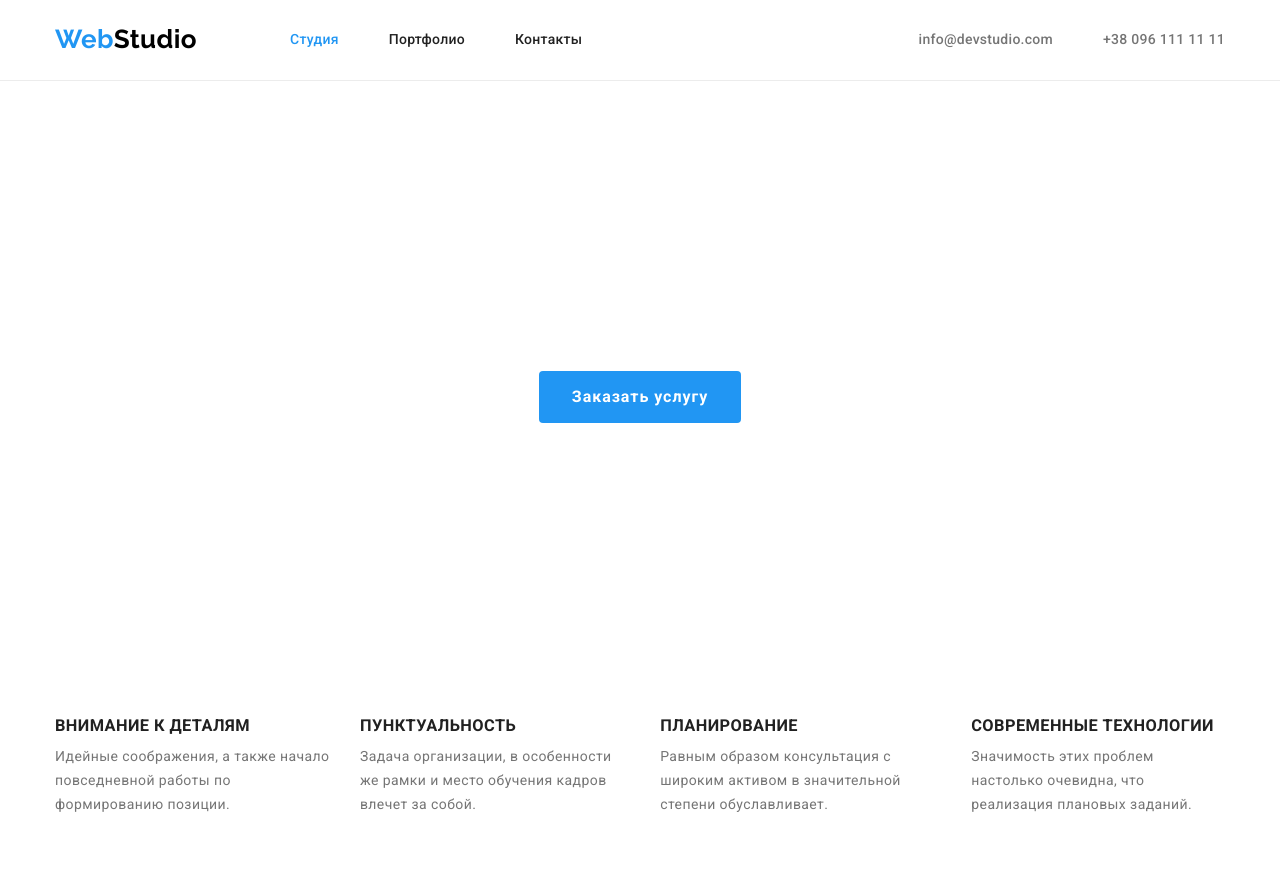
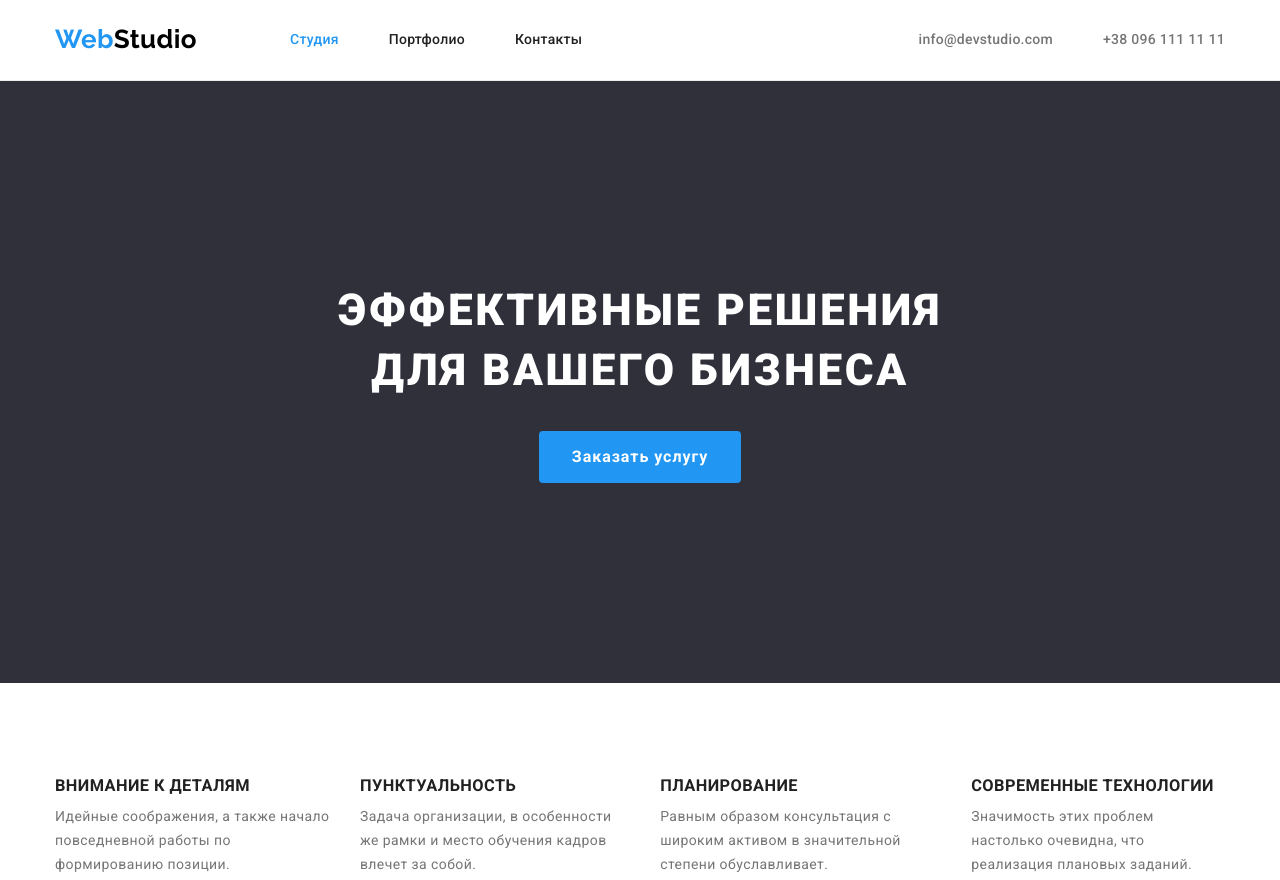
Before and after one commit to yuliasemenyuk/goit-markup-hw-03, a plain HTML site: page index.html in a window 1280 px wide. Shown: the top 880 px of the page. Drawn offline with nearby package versions, Linux system fonts and the light colour scheme.

Commit message:
final.version

```diff
--- a/css/styles.css
+++ b/css/styles.css
@@ -115,11 +115,11 @@ img {
 /* Герой */
 .hero {
     padding-top: 200px;
-    padding-bottom: 200px;.
+    padding-bottom: 200px;
     background-color: var(--dark-background-color);
     text-align: center;
 }
-.hero-title {т
+.hero-title {
     width: 696px;
     margin-bottom: 30px;
     margin-left: auto;
```
